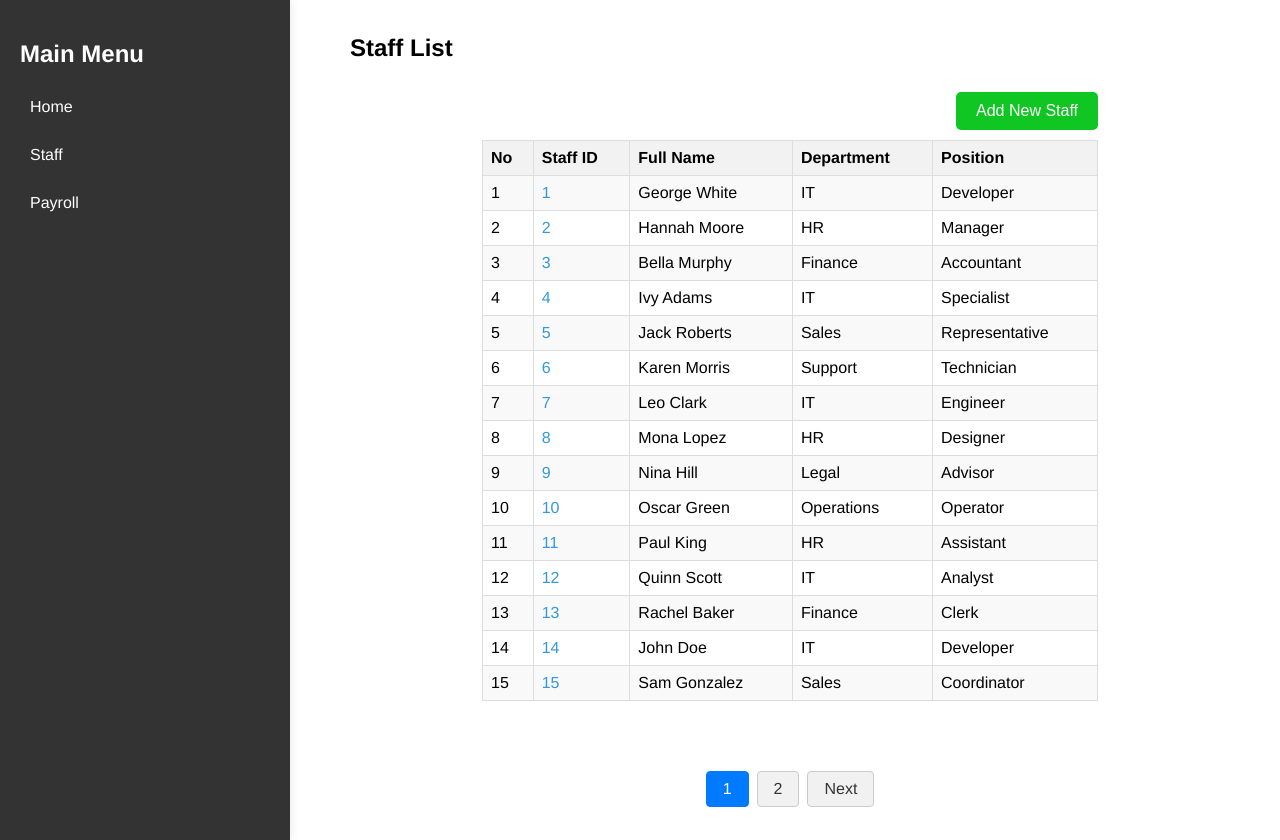
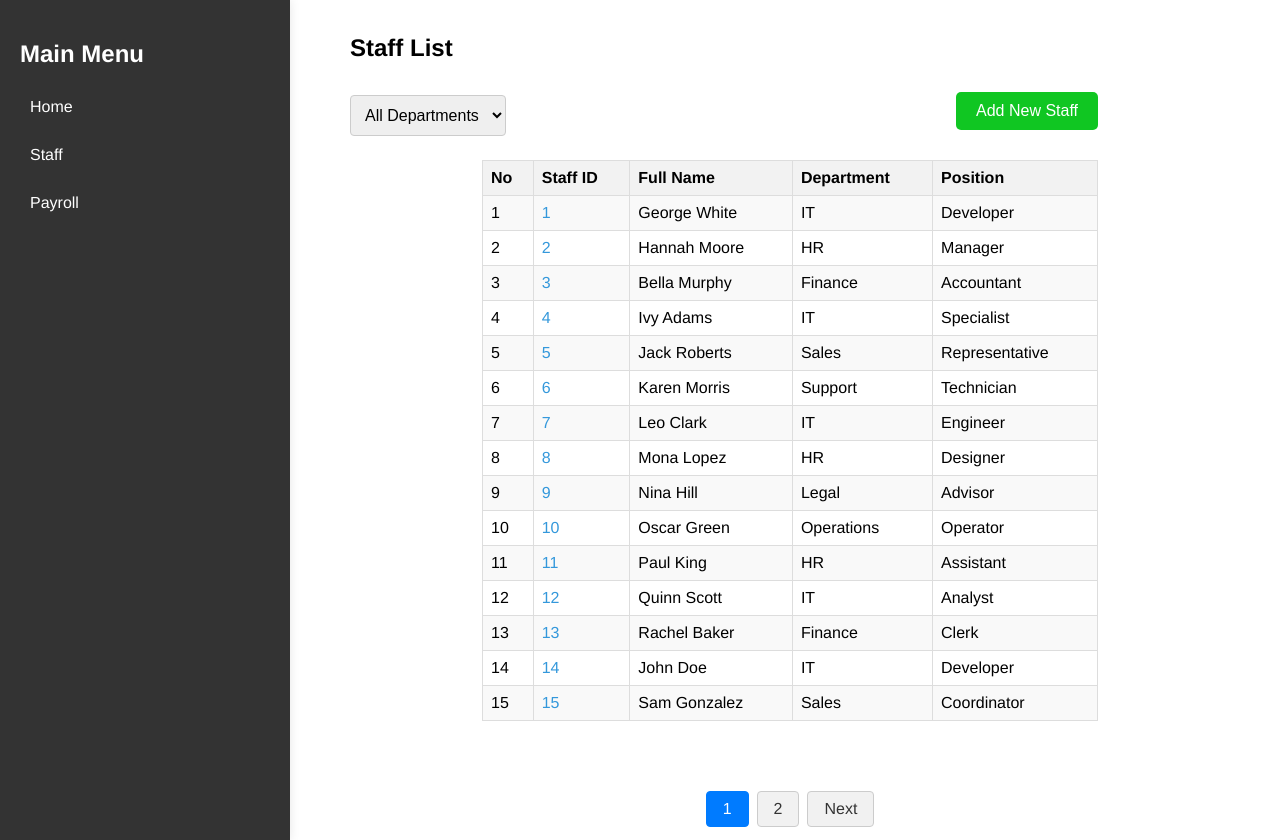
Before and after one commit to rydzze/Staff-Payroll-Management-System-WEB, a PHP site: page /staffs.php in a window 1280 px wide. Shown: the top 840 px of the page. Run offline with PHP 8.4, Linux system fonts and the light colour scheme; data comes from the database, SQL or seed files in the repository.

Commit message:
Filtering function

```diff
--- a/admin/css/staff_list.css
+++ b/admin/css/staff_list.css
@@ -129,3 +129,21 @@ a:hover {
 #fireButton:hover {
   background-color: #ff0000;
 }
+
+.func-buttons{
+  display: flex;
+  justify-content: space-between;
+  align-items: center;
+  margin-bottom: 20px;
+}
+
+#filterForm {
+  margin-right: auto;
+}
+
+.func-buttons select {
+  padding: 10px;
+  border: 1px solid #ccc;
+  border-radius: 4px;
+  font-size: 16px;
+}
--- /dev/null
+++ b/admin/js/staff_list.js
@@ -0,0 +1,10 @@
+document.getElementById('addButton').addEventListener('click', function() {
+  window.location.href = 'staff_add.php';
+});
+
+// Set selected department filter based on URL parameter
+const urlParams = new URLSearchParams(window.location.search);
+const departmentParam = urlParams.get('department');
+if (departmentParam) {
+  document.getElementById('department').value = departmentParam;
+}
--- a/admin/staffs.php
+++ b/admin/staffs.php
@@ -17,17 +17,25 @@
         <h1>Staff List</h1>
 
         <div class="func-buttons">
+            <form id="filterForm" method="GET" action="staffs.php">
+                <select name="department" id="department" onchange="document.getElementById('filterForm').submit();">
+                    <option value="">All Departments</option>
+                    <option value="HR">HR</option>
+                    <option value="IT">IT</option>
+                    <option value="Finance">Finance</option>
+                    <option value="Sales">Sales</option>
+                    <option value="Support">Support</option>
+                    <option value="Legal">Legal</option>
+                    <option value="Operations">Operations</option>
+                </select>
+            </form>
             <button class="button" id="addButton">Add New Staff</button>
         </div>
 
         <?php include 'includes/staff_list.php'; ?>
     </section>
 
-    <script>
-        document.getElementById('addButton').addEventListener('click', function() {
-            window.location.href = 'staff_add.php';
-        });
-    </script>
+    <script src="js/staff_list.js"></script>
 </body>
 
 </html>
```
Also changed, not shown: admin/includes/staff_list.php (+34 -9 lines).
